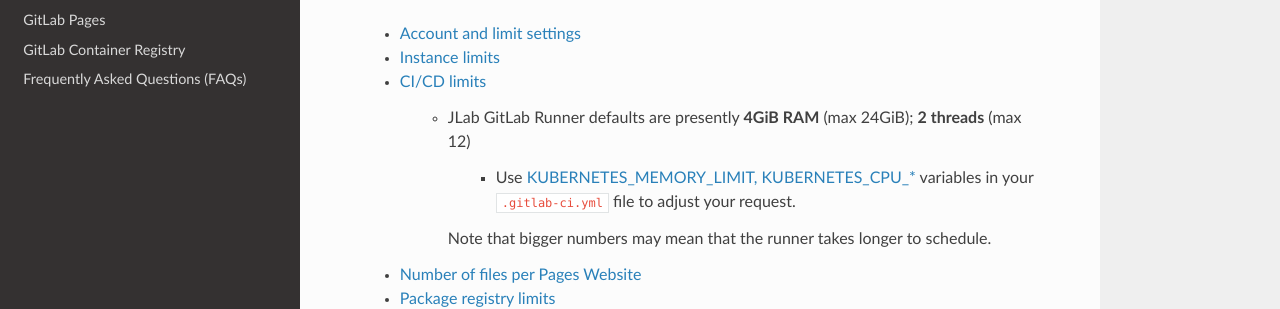
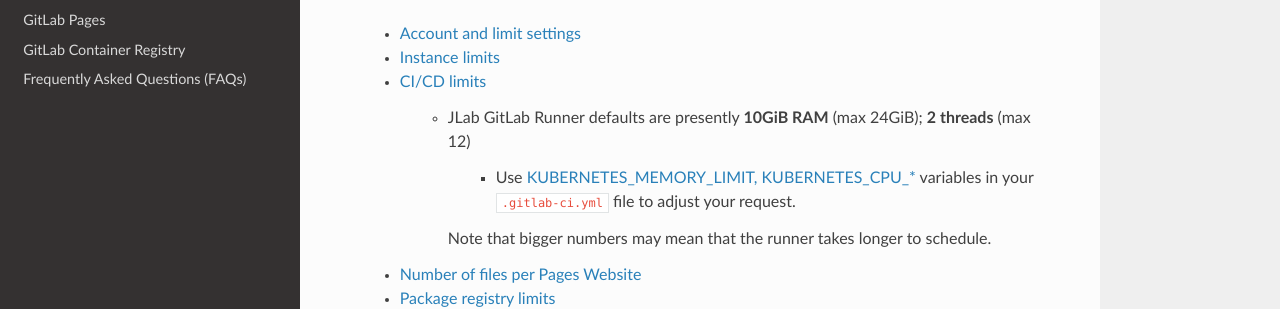
Before and after one commit to auraecosystem/jlab.org, a Sphinx documentation site: the page built from source/gitlab.rst, in a window 1280 px wide and 900 px high, scrolled down 2983 px. Shown: the part 400-709 px from the top of the window. Built offline with Sphinx 7.4.7 and the Read the Docs theme 3.1.0, drawn with Linux system fonts in a browser that asks for light colours.

Commit message:
Bump RAM limit to 10GB

```diff
--- a/source/gitlab.rst
+++ b/source/gitlab.rst
@@ -124,7 +124,7 @@
    - `Instance limits <https://docs.gitlab.com/ee/administration/instance_limits.html>`_
    - `CI/CD limits <https://docs.gitlab.com/ee/administration/instance_limits.html#cicd-limits>`_
 
-      - JLab GitLab Runner defaults are presently **4GiB RAM** (max 24GiB); **2 threads** (max 12)
+      - JLab GitLab Runner defaults are presently **10GiB RAM** (max 24GiB); **2 threads** (max 12)
 
           - Use `KUBERNETES_MEMORY_LIMIT, KUBERNETES_CPU_* <https://docs.gitlab.com/runner/executors/kubernetes/#overwrite-container-resources>`_ variables in your ``.gitlab-ci.yml`` file to adjust your request.
 
```
